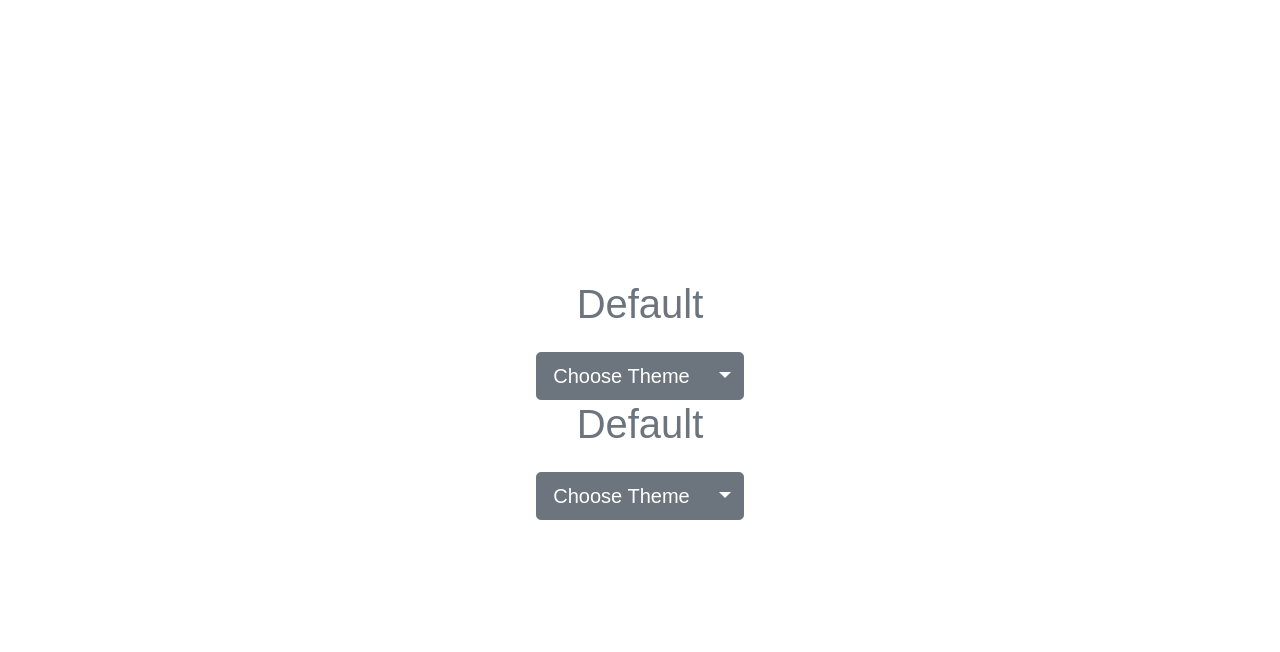
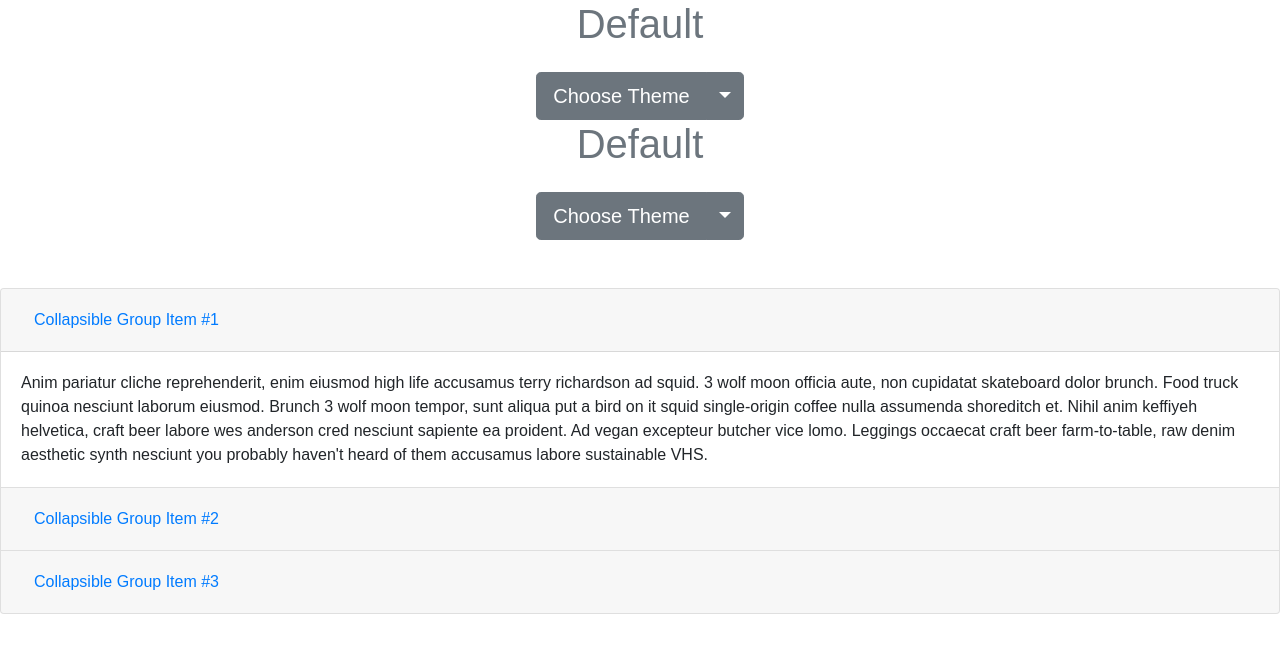
Before and after one commit to VolodymyrPliuta/React-with-bootstrap, a React (Create React App) app: page / in a window 1280 px wide. Shown: the top 652 px of the page. Built offline with nearby package versions, Linux system fonts and the light colour scheme.

Commit message:
accordian example

```diff
--- a/src/components/ThemeSwitcher.js
+++ b/src/components/ThemeSwitcher.js
@@ -18,7 +18,8 @@ class ThemeSwitcher extends Component {
 		const themeClass = theme ? theme.toLowerCase() : 'secondary';
 
     return (
-			<div className="d-flex flex-wrap justify-content-center position-absolute w-100 h-100 align-items-center align-content-center">
+			<div>
+			<div className="d-flex flex-wrap justify-content-center position-relative w-100 h-1-0 align-items-center align-content-center">
 				<span className={`h1 mb-4 w-100 text-center text-${themeClass}`}>{ theme || 'Default' }</span>
 				<div class="btn-group">
 					<button type="button" class={`btn btn-${themeClass} btn-lg`}>{ theme || 'Choose' } Theme</button>
@@ -47,7 +48,56 @@ class ThemeSwitcher extends Component {
 						<a class="dropdown-item" href="#" onClick={this.resetTheme}>Default Theme</a>
 					</div>
 				</div>
+
 			</div>
+			<br/>
+			<br/>
+			<div class="accordion" id="accordionExample">
+			<div class="card">
+				<div class="card-header" id="headingOne">
+					<h5 class="mb-0">
+						<button class="btn btn-link" type="button" data-toggle="collapse" data-target="#collapseOne" aria-expanded="true" aria-controls="collapseOne">
+							Collapsible Group Item #1
+						</button>
+					</h5>
+				</div>
+
+				<div id="collapseOne" class="collapse show" aria-labelledby="headingOne" data-parent="#accordionExample">
+					<div class="card-body">
+						Anim pariatur cliche reprehenderit, enim eiusmod high life accusamus terry richardson ad squid. 3 wolf moon officia aute, non cupidatat skateboard dolor brunch. Food truck quinoa nesciunt laborum eiusmod. Brunch 3 wolf moon tempor, sunt aliqua put a bird on it squid single-origin coffee nulla assumenda shoreditch et. Nihil anim keffiyeh helvetica, craft beer labore wes anderson cred nesciunt sapiente ea proident. Ad vegan excepteur butcher vice lomo. Leggings occaecat craft beer farm-to-table, raw denim aesthetic synth nesciunt you probably haven't heard of them accusamus labore sustainable VHS.
+					</div>
+				</div>
+			</div>
+			<div class="card">
+				<div class="card-header" id="headingTwo">
+					<h5 class="mb-0">
+						<button class="btn btn-link collapsed" type="button" data-toggle="collapse" data-target="#collapseTwo" aria-expanded="false" aria-controls="collapseTwo">
+							Collapsible Group Item #2
+						</button>
+					</h5>
+				</div>
+				<div id="collapseTwo" class="collapse" aria-labelledby="headingTwo" data-parent="#accordionExample">
+					<div class="card-body">
+						Anim pariatur cliche reprehenderit, enim eiusmod high life accusamus terry richardson ad squid. 3 wolf moon officia aute, non cupidatat skateboard dolor brunch. Food truck quinoa nesciunt laborum eiusmod. Brunch 3 wolf moon tempor, sunt aliqua put a bird on it squid single-origin coffee nulla assumenda shoreditch et. Nihil anim keffiyeh helvetica, craft beer labore wes anderson cred nesciunt sapiente ea proident. Ad vegan excepteur butcher vice lomo. Leggings occaecat craft beer farm-to-table, raw denim aesthetic synth nesciunt you probably haven't heard of them accusamus labore sustainable VHS.
+					</div>
+				</div>
+			</div>
+			<div class="card">
+				<div class="card-header" id="headingThree">
+					<h5 class="mb-0">
+						<button class="btn btn-link collapsed" type="button" data-toggle="collapse" data-target="#collapseThree" aria-expanded="false" aria-controls="collapseThree">
+							Collapsible Group Item #3
+						</button>
+					</h5>
+				</div>
+				<div id="collapseThree" class="collapse" aria-labelledby="headingThree" data-parent="#accordionExample">
+					<div class="card-body">
+						Anim pariatur cliche reprehenderit, enim eiusmod high life accusamus terry richardson ad squid. 3 wolf moon officia aute, non cupidatat skateboard dolor brunch. Food truck quinoa nesciunt laborum eiusmod. Brunch 3 wolf moon tempor, sunt aliqua put a bird on it squid single-origin coffee nulla assumenda shoreditch et. Nihil anim keffiyeh helvetica, craft beer labore wes anderson cred nesciunt sapiente ea proident. Ad vegan excepteur butcher vice lomo. Leggings occaecat craft beer farm-to-table, raw denim aesthetic synth nesciunt you probably haven't heard of them accusamus labore sustainable VHS.
+					</div>
+				</div>
+			</div>
+		</div>
+		</div>
     );
   }
 }
```
